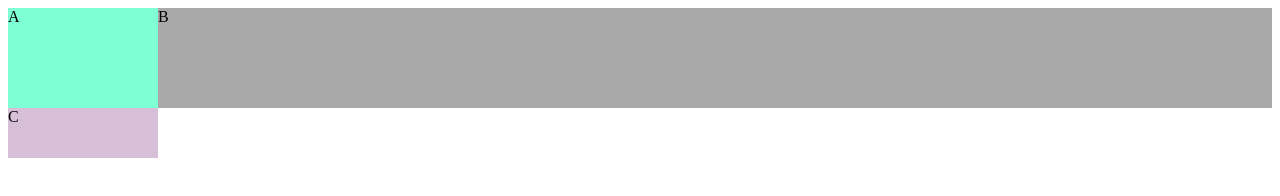
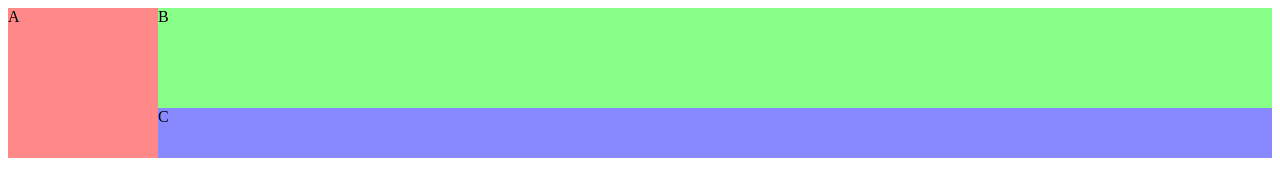
Before and after one commit to koyablue/til, a plain HTML site: page css/grid/index.html in a window 1280 px wide. Drawn offline with Linux system fonts and the light colour scheme.

Commit message:
grid practice

```diff
--- a/css/grid/index.css
+++ b/css/grid/index.css
@@ -5,13 +5,19 @@
 }
 
 #itemA {
-  background-color: aquamarine;
+  background: #f88;
+  grid-row: 1 / 3;
+  grid-column: 1 / 2;
 }
 
 #itemB {
-  background-color: darkgray;
+  background: #8f8;
+  grid-row: 1 / 2;
+  grid-column: 2 / 3;
 }
 
 #itemC {
-  background-color: thistle;
+  background: #88f;
+  grid-row: 2 / 3;
+  grid-column: 2 / 3;
 }
```
